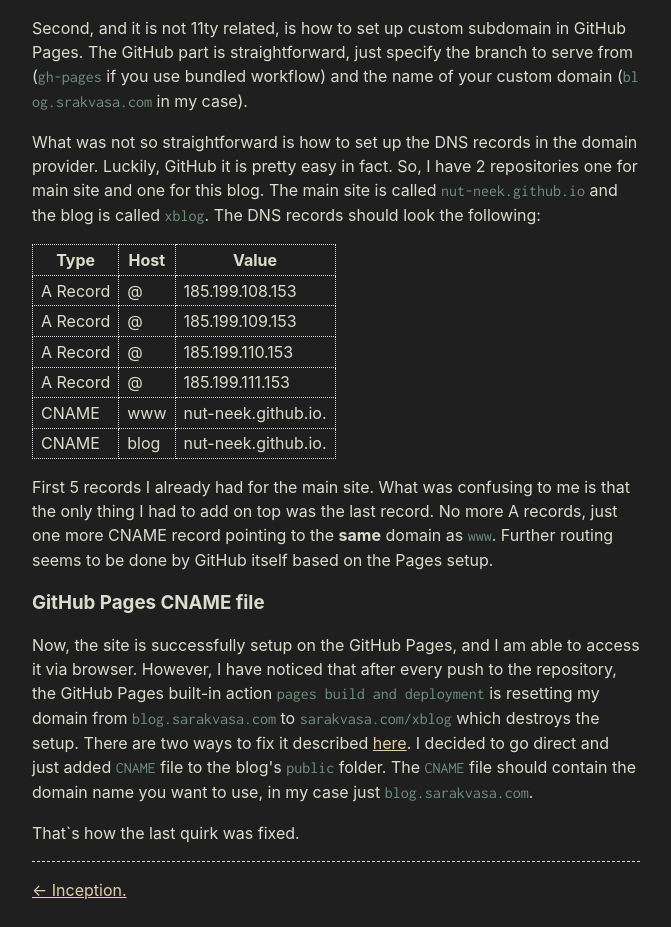
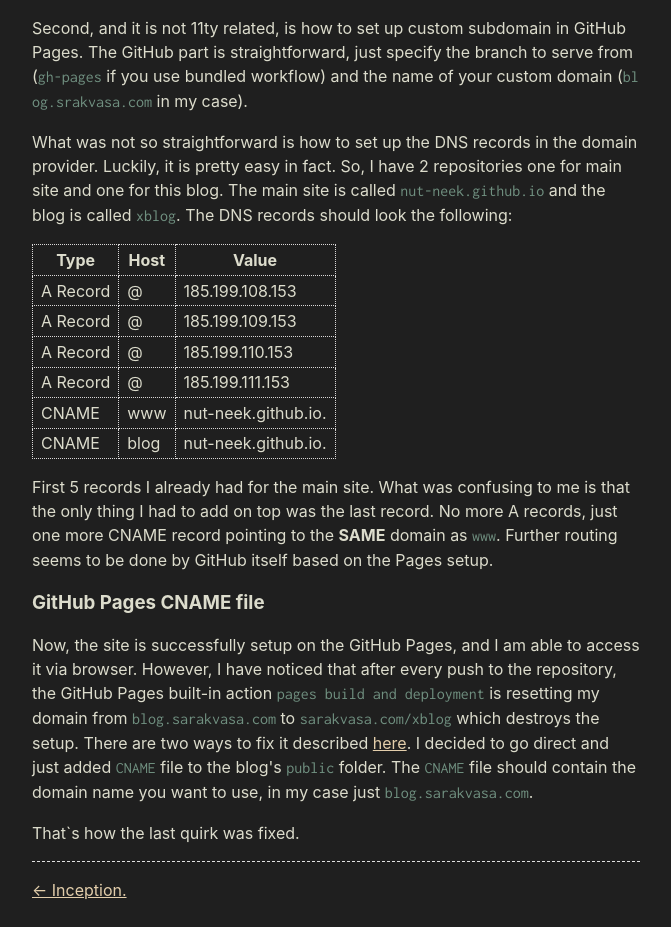
Before and after one commit to nut-neek/xblog, an Eleventy site: page content/blog/0002-post.md in a window 1280 px wide. Shown: the part 886-1813 px from the top of the page, without its empty margins (304-975 px from the left). Built offline with nearby package versions, Linux system fonts and the light colour scheme; Eleventy itself is replaced by a stand-in of ours; some packages are replaced by stand-ins of ours; files that its build step writes are made by us from their sources; what @zachleat/heading-anchors, zod-validation-error would draw is missing.

Commit message:
Amend writing style

```diff
--- a/content/blog/0002-post.md
+++ b/content/blog/0002-post.md
@@ -31,7 +31,7 @@
 and the name of your custom domain (`blog.srakvasa.com` in my case).
 
 What was not so straightforward is how to set up the DNS records in the domain provider.
-Luckily, GitHub it is pretty easy in fact. So, I have 2 repositories one for main site and one for this blog.
+Luckily, it is pretty easy in fact. So, I have 2 repositories one for main site and one for this blog.
 The main site is called `nut-neek.github.io` and the blog is called `xblog`.
 The DNS records should look the following:
 
@@ -45,7 +45,7 @@
 | CNAME     | blog | nut-neek.github.io. |
 
 First 5 records I already had for the main site. What was confusing to me is that the only thing I had to add on top was the last record.
-No more A records, just one more CNAME record pointing to the **same** domain as `www`. Further routing seems to be done by GitHub itself based on the Pages setup.
+No more A records, just one more CNAME record pointing to the **SAME** domain as `www`. Further routing seems to be done by GitHub itself based on the Pages setup.
 
 ### GitHub Pages CNAME file
 Now, the site is successfully setup on the GitHub Pages, and I am able to access it via browser.
```
